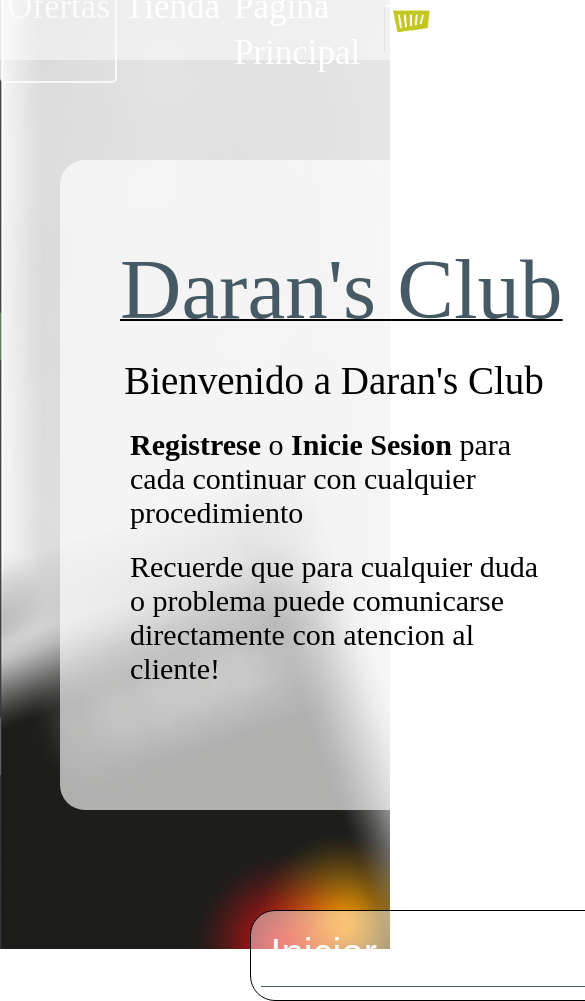
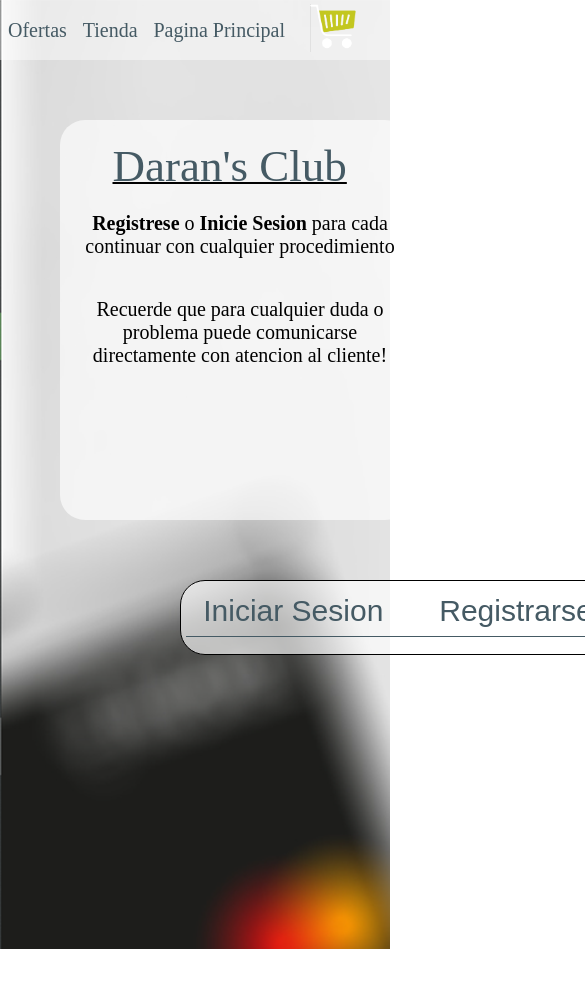
Before and after one commit to BarkoRD/daran, a plain HTML site: page login.html in a window 390 px wide. Shown: the top 1001 px of the page, 585 px wide, since content can reach past the window. After the commit the page ends 949 px from the top, so only its background shows below. Drawn offline with Linux system fonts and the light colour scheme.

Commit message:
agregando responsive a la pagina login

```diff
--- a/app.js
+++ b/app.js
@@ -1,8 +1,16 @@
 
 let account = document.querySelector('.init')
 let mp = document.querySelector('.mp')
+let title= document.querySelector('.title')
+let win= undefined;
+let cajatexto= document.querySelector('.cajaTexto')
 
-let win= undefined;
+
+// D3trip@&
+window.addEventListener('load',()=>{
+	win = window.innerWidth;
+	console.log(win)
+})
 window.addEventListener('resize',()=>{
 	win = window.innerWidth;
 	if (win < 420) {
@@ -201,7 +209,7 @@ if (activeregister) {
 		let input3 = document.createElement('input');
 		input3.classList.add('rg', 'inv');
 		input3.type = 'submit';
-		input3.value = 'Registrarse';
+		input3.value = 'Iniciar Sesion';
 
 		formLog.appendChild(input1);
 		formLog.appendChild(input2);
--- a/estilo_tarjetas/estilolg.css
+++ b/estilo_tarjetas/estilolg.css
@@ -30,12 +30,12 @@ section{
 }
 
 .nav_texto{
-font-size: 35px;
-line-height: 46px;
-color: #fff;
-text-decoration: none;
-border: 2px solid transparent;
-padding: 5px;
+	font-size: 35px;
+	line-height: 46px;
+	color: #455A64;
+	text-decoration: none;
+	border: 2px solid transparent;
+	padding: 5px;
 
 }
 
@@ -133,7 +133,7 @@ padding: 5px;
 	height: 65px;
 	border:none;
 	background-color: transparent;
-	color: #fff;
+	color: #455A64;
 	font-size: 40px;
 }
 
@@ -172,7 +172,7 @@ padding: 5px;
 	margin-top: 25px;
 	width: 90%;
 	background: transparent;
-	color: #fff;
+	color: #455A64;
 	font-size: 55px;
 	border-bottom: 1px solid #455A64;
 	line-height: 1;
@@ -189,7 +189,7 @@ padding: 5px;
 }
 
 .input::placeholder{
-	color: #fff;
+	color: #455A64;
 	font-size: 20px;
 }
 
@@ -204,7 +204,7 @@ padding: 5px;
 	margin-left: 185px;
 	margin-top: 30px;
 	font-size: 25px;
-	color: #000;
+	color: #455A64;
 	width: auto;
 	height: auto;
 	background-color: rgba(255,255,255, 44%);
@@ -226,7 +226,7 @@ padding: 5px;
 }
 
 
-@media(max-width: 1100px){
+@media(max-width: 1245px){
 	.nav{
 		justify-content: space-around;
 		align-items: center;
@@ -237,6 +237,96 @@ padding: 5px;
 
 	}
 
+	.cajaTexto{
+	width: 350px;
+	height: 400px;
+	background-color: black;
+	margin-left: 60px;
+	margin-top: 60px;
+	display: inline-block;
+	border-radius: 25px;
+	background-color: rgba(255, 255, 255, 65%);
+	float: left;
+}
+	.title{
+	font-size: 45px;
+	margin: 20px;
+	margin-left: 15%;
+	color: #455A64;
+	text-decoration: underline 2px;
+	text-decoration-color: black;
+}
+	.text{
+	visibility: hidden;
+	position: absolute;
+}
+.text2{
+	width: auto;
+	font-size: 20px;
+	margin-left: 10px;
+	margin-top: 0px;
+	text-align: center;
+}
+
+.text3{
+	width: auto;
+	font-size: 20px;
+	margin-left: 10px;
+	margin-top: 40px;
+	text-align: center;
+}
+.cajalogin{
+	width: 450px;
+	height: 75px;
+	padding: 5px;
+	margin-left: 180px;
+}
+
+.buttonregister{
+	height: 590px;
+
+}
+
+.buttonlogin{
+	height: 380px;
+
+}
+
+.boxloginbuttons{
+	width: 100%;
+	height: 60px;
+
+}
+.button{
+	width: 49%;
+	height: 50px;
+	font-size: 30px;
+	color: #455A64;
+}
+
+.input{
+	margin: 15px;
+	width: 90%;
+	background: transparent;
+	color: #455A64;
+	font-size: 55px;
+    transition: opacity .25s ease-in-out;
+
+}
+
+.input::placeholder{
+	font-size: 20px;
+	color: #455A64;
+}
+
+.rg{
+	border: 1px solid black;
+	margin-left: 136px;
+	margin-top: 35px;
+	font-size: 25px;
+	padding: 10px;
+	border-radius: 15px;
+}
 
 }
 
@@ -247,7 +337,7 @@ padding: 5px;
 		justify-content: space-around;
 
 	}
-	.nav_a{
+	.nav_texto{
 		font-size: 25px;
 	}
 
@@ -260,7 +350,7 @@ padding: 5px;
 		justify-content: space-around;
 
 	}
-	.nav_a{
+	.nav_texto{
 		font-size: 20px;
 	}
 
```
